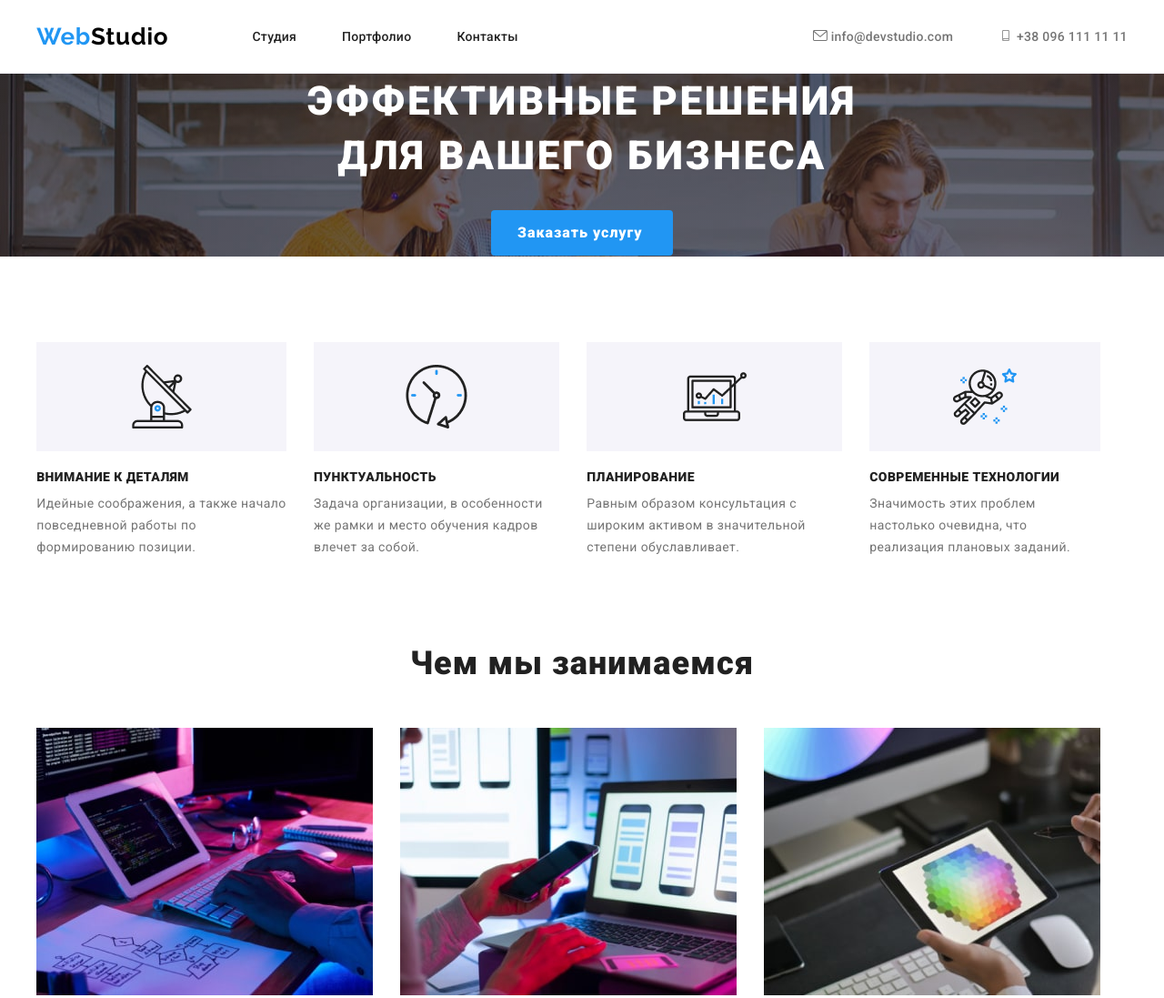
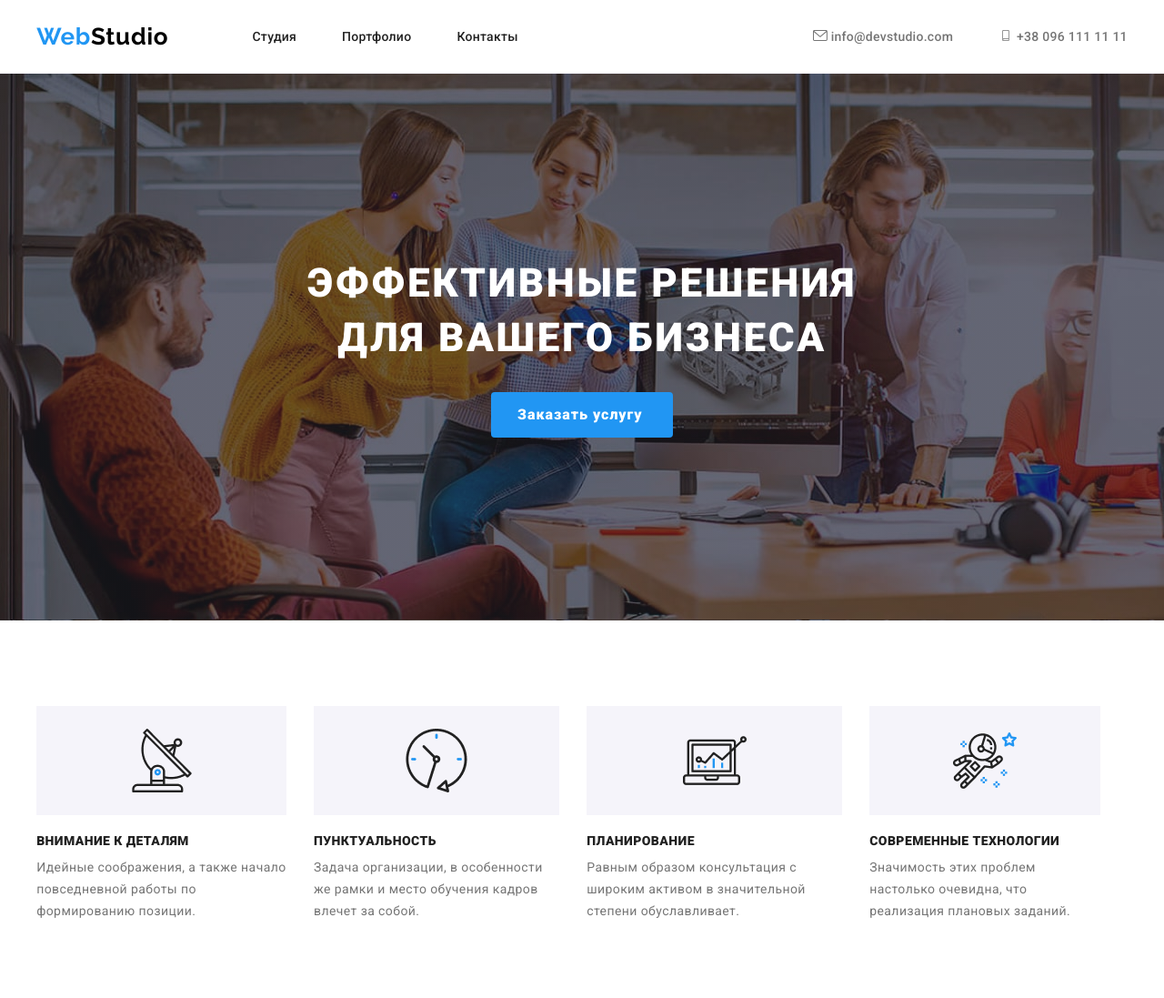
Before and after one commit to Natalia256/goit-markup-hw-04, a plain HTML site: page index.html in a window 1280 px wide. Shown: the top 1097 px of the page at 91% size. Drawn offline with nearby package versions, Linux system fonts and the light colour scheme.

Commit message:
Update styles.css

```diff
--- a/css/styles.css
+++ b/css/styles.css
@@ -131,6 +131,8 @@ margin-right: 92px;
     margin-right: auto;
     margin-bottom: auto;
     margin-top: auto;
+    padding-bottom: 200px;
+    padding-top: 200px;
 
 }
 .efect-h {
@@ -140,7 +142,6 @@ margin-right: 92px;
     text-align: center;
     letter-spacing: 0.06em;
     text-transform: uppercase;
-    pading-botttom: 200px;
     width: 696px;
     height: 120px;
     margin-bottom: 30px;
```
